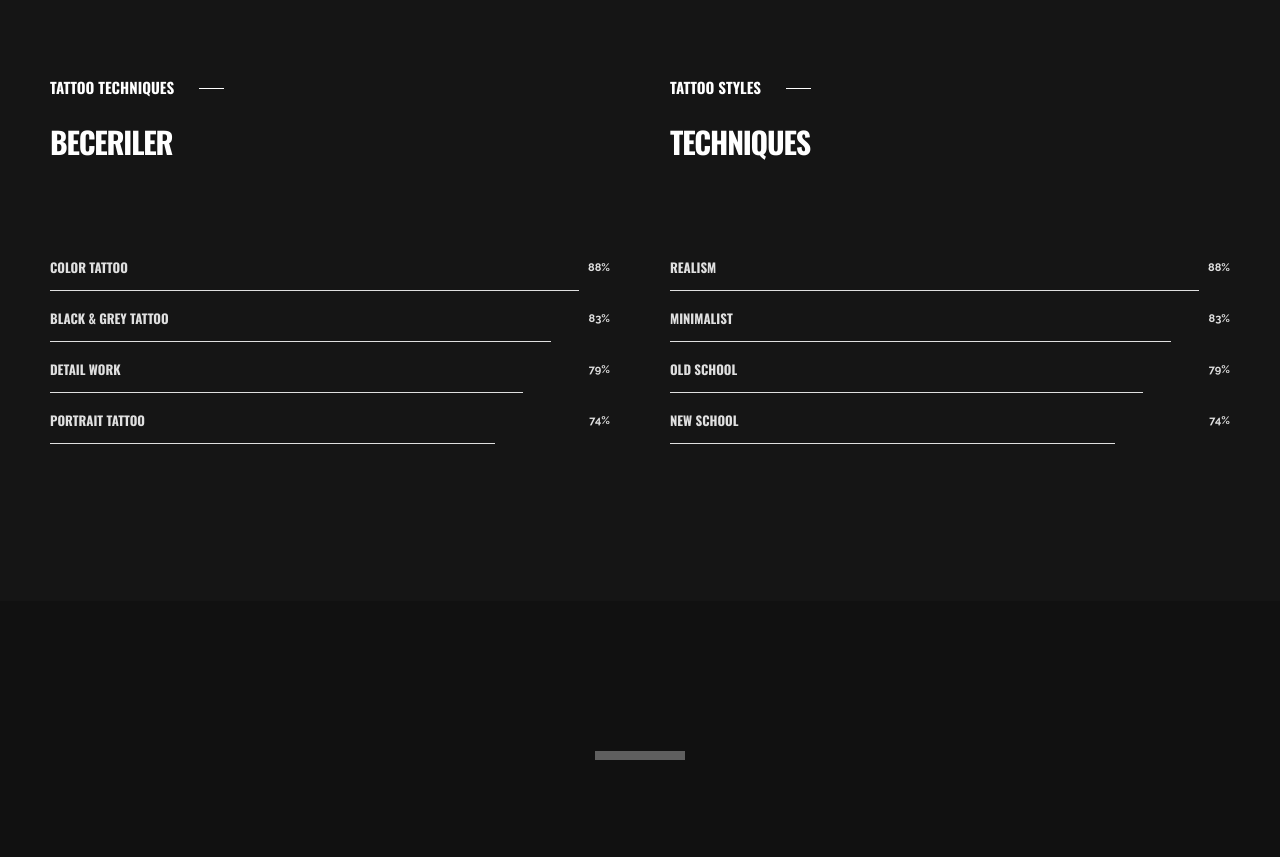
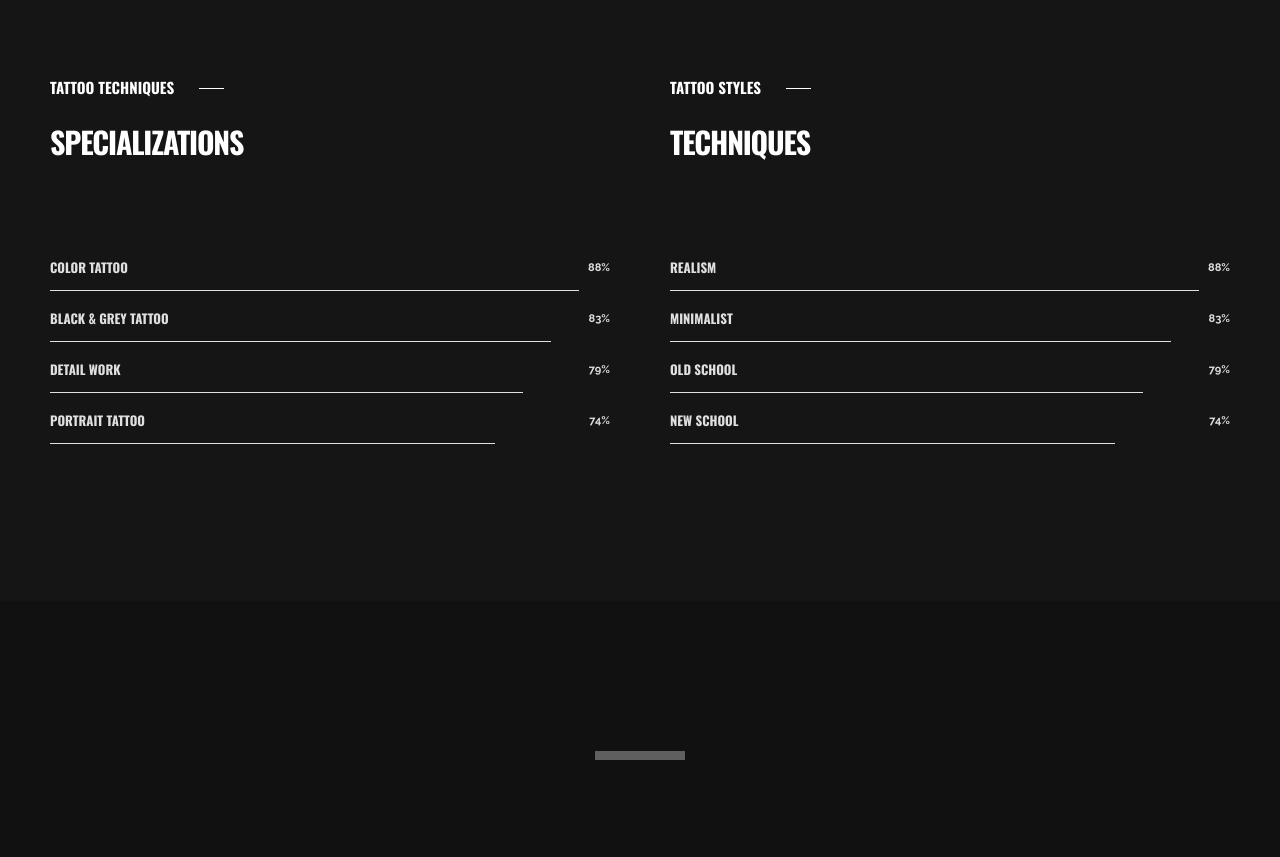
Before and after one commit to AtillaTahak/tatto-single-page, a plain HTML site: page index-en.html in a window 1280 px wide. Shown: the part 3620-4477 px from the top of the page. Drawn offline with nearby package versions, Linux system fonts and the light colour scheme; files whose address does not match are found by name.

Commit message:
Update section title from 'Beceriler' to 'Specializations' for improved clarity

```diff
--- a/index-en.html
+++ b/index-en.html
@@ -442,7 +442,7 @@
                                 <!-- divider end -->
                                 <!-- section title start -->
                                 <div class="post-title post-title-s">
-                                    Beceriler
+                                    Specializations
                                 </div>
                                 <!-- section title end -->
                                 <!-- divider start -->
```
